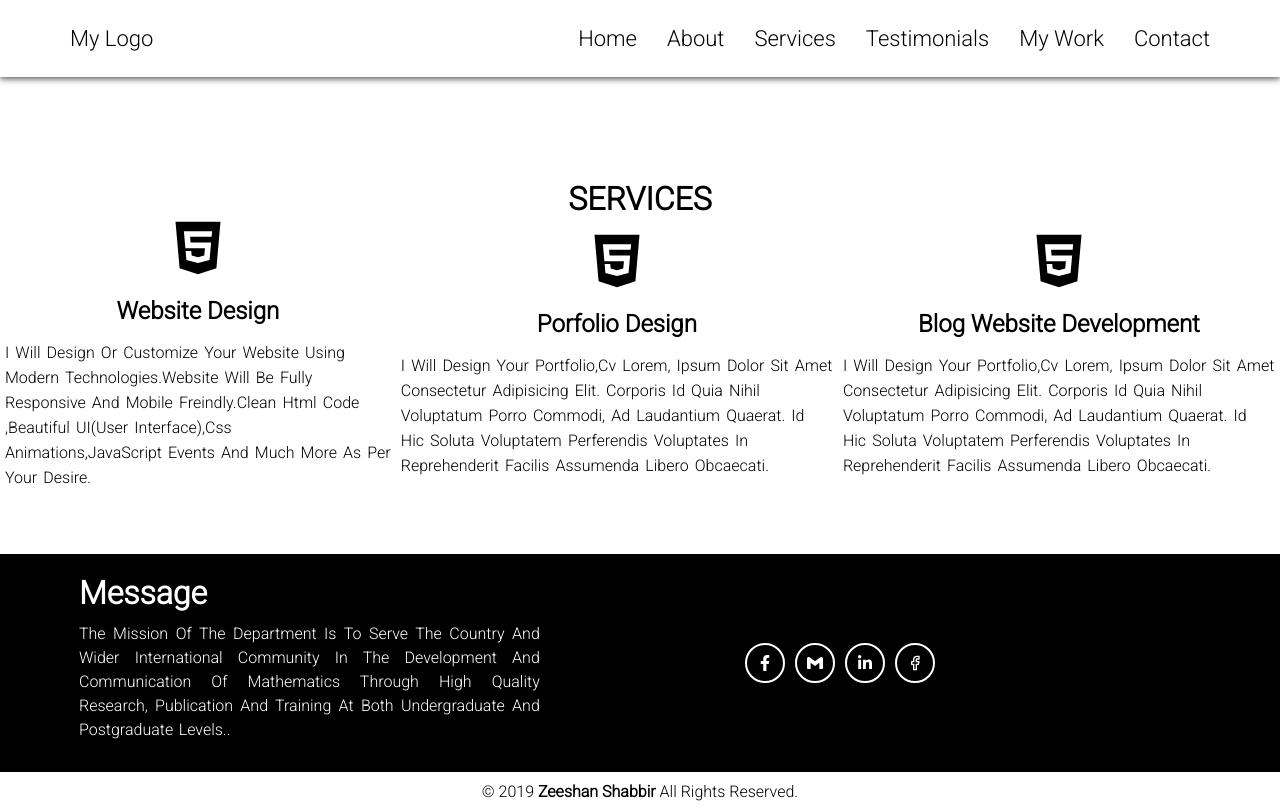
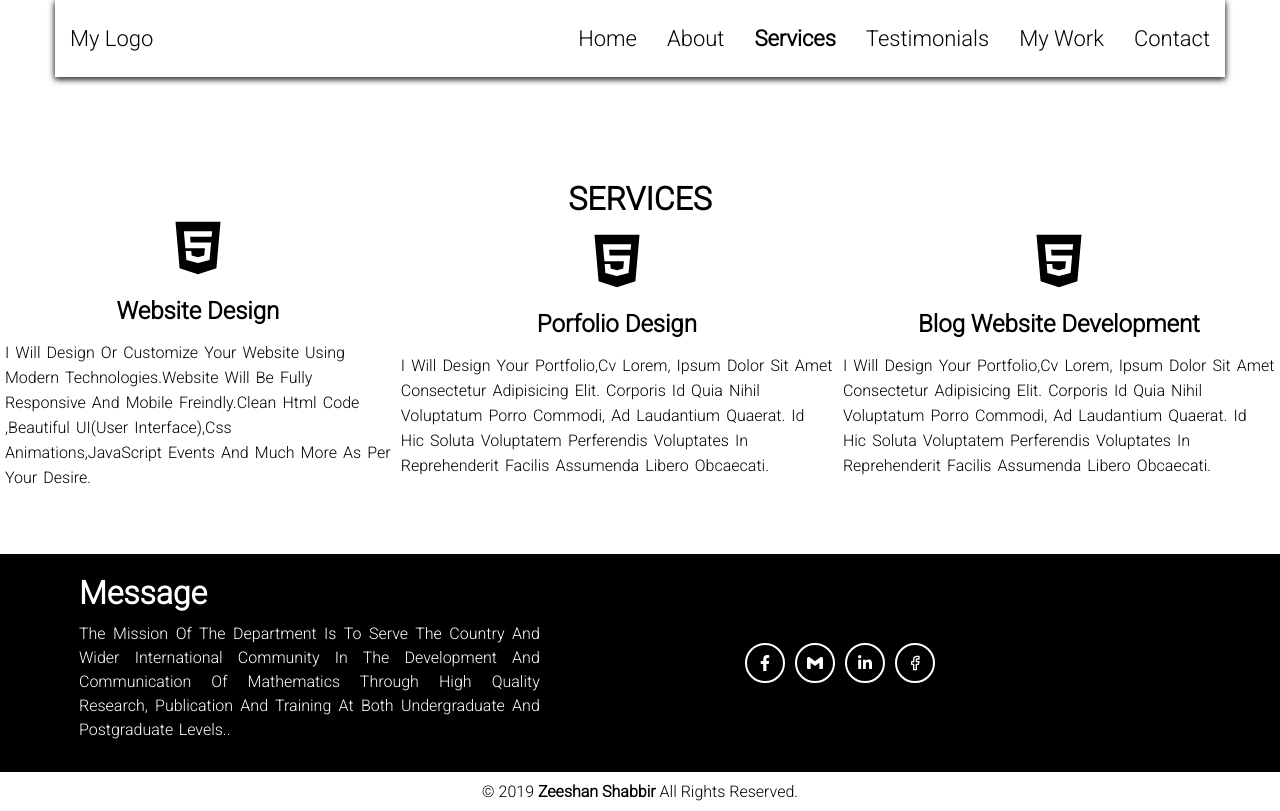
Before and after one commit to zeeshan-shabbir/firstrepository, a React (Create React App) app: page /Services in a window 1280 px wide. Built offline with nearby package versions, Linux system fonts and the light colour scheme.

Commit message:
error version

```diff
--- a/src/Components/Header.js
+++ b/src/Components/Header.js
@@ -1,12 +1,32 @@
-import React from 'react'
+import React, { useState, useEffect } from 'react'
 import { NavLink } from "react-router-dom";
 
 export default function Header() {
+    const isActive = {
+        fontWeight: "bold",
+        backgroundColor: "rgba(255, 255, 255, 0.1)",
+    };
+    const [header, setHeader] = useState("header")
+
+    const listenScrollEvent = (event) => {
+        if (window.scrollY < 73) {
+            return setHeader("header")
+        } else if (window.scrollY > 70) {
+            return setHeader("header2")
+        }
+    }
+
+    useEffect(() => {
+        window.addEventListener('scroll', listenScrollEvent);
+
+        return () =>
+            window.removeEventListener('scroll', listenScrollEvent);
+    }, []);
     return (
         <div>
             <div className="nav_wrapper">
-                <div className="container-100 bg-white shadow fixed">
-                    <div className='container  flex justify-between align-center '>
+                <div className="container bg-white shadow fixed">
+                    <div className={header}>
                         <div className='Logo'>
                             <NavLink exact to="/" className='nav-Link'>  <p>My Logo</p></NavLink>
                             {/* <img src={logo} className="logo" alt="logo" /> */}
@@ -15,22 +35,24 @@ export default function Header() {
                         <nav>
                             <ul className='flexallcenter'>
                                 <li className="nav-item">
-                                    <NavLink exact to="/" className='nav-Link'>Home</NavLink>
+                                    <NavLink exact to="/" activeClassName="selected" className='nav-Link'
+                                        activeStyle={isActive}
+                                    >Home</NavLink>
                                 </li>
                                 <li className="nav-item">
-                                    <NavLink to="/About" className='nav-Link'>About</NavLink>
+                                    <NavLink exact to="/About" className='nav-Link' activeStyle={isActive}>About</NavLink>
                                 </li>
                                 <li className="nav-item">
-                                    <NavLink exact to="/Services" className='nav-Link'>Services</NavLink>
+                                    <NavLink exact to="/Services" className='nav-Link' activeStyle={isActive}>Services</NavLink>
                                 </li>
                                 <li className="nav-item">
-                                    <NavLink exact to="/" className='nav-Link'>Testimonials</NavLink>
+                                    <NavLink exact to="/Testimonials" className='nav-Link' activeStyle={isActive}>Testimonials</NavLink>
                                 </li>
                                 <li className="nav-item">
-                                    <NavLink exact to="/My_work" className='nav-Link'>My Work</NavLink>
+                                    <NavLink exact to="/My_work" className='nav-Link' activeStyle={isActive}>My Work</NavLink>
                                 </li>
                                 <li className="nav-item">
-                                    <NavLink exact to="/" className='nav-Link'>Contact</NavLink>
+                                    <NavLink exact to="/Contact" className='nav-Link' activeStyle={isActive}>Contact</NavLink>
                                 </li>
                             </ul>
                         </nav>
--- a/src/css folder/App.css
+++ b/src/css folder/App.css
@@ -12,6 +12,28 @@ body{
     font-family: var(--secondary-font);
     overflow-x: hidden;
 }
+.header {
+    background-color: #fff;
+    color: #333;
+    display: flex;
+    justify-content: space-between;
+    align-items: center;
+    box-shadow: 0px 2px 6px 0px rgb(50 50 50 / 80%);
+  }
+.header2 {
+    background-color: rgb(226, 3, 3);
+    color: #333;
+    position: fixed;
+    left: 0;
+    right: 0;
+    z-index: 1;
+    display: flex;
+    justify-content: space-between;
+    align-items: center;
+    box-shadow: 0px 2px 6px 0px rgb(50 50 50 / 80%);
+    height: 50px;
+    overflow-y: hidden !important;
+  }
 .nav_wrapper{
     height: 80px;
     width: 100%;
```
Also changed, not shown: src/css folder/utilities.css (line endings or trailing spaces).
